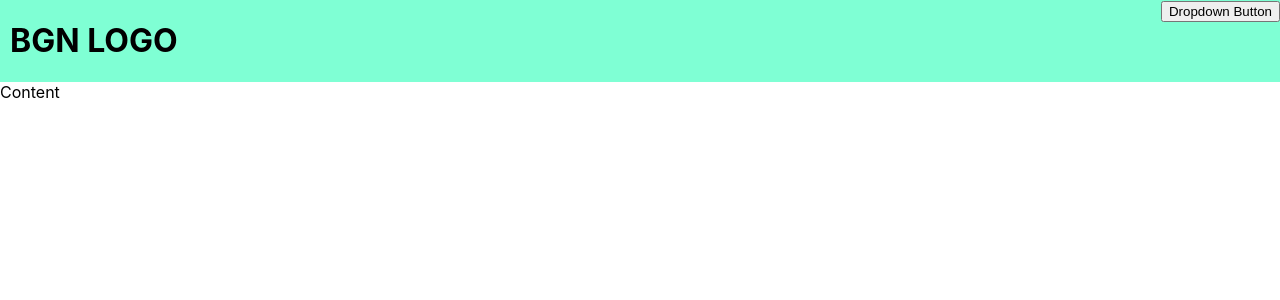
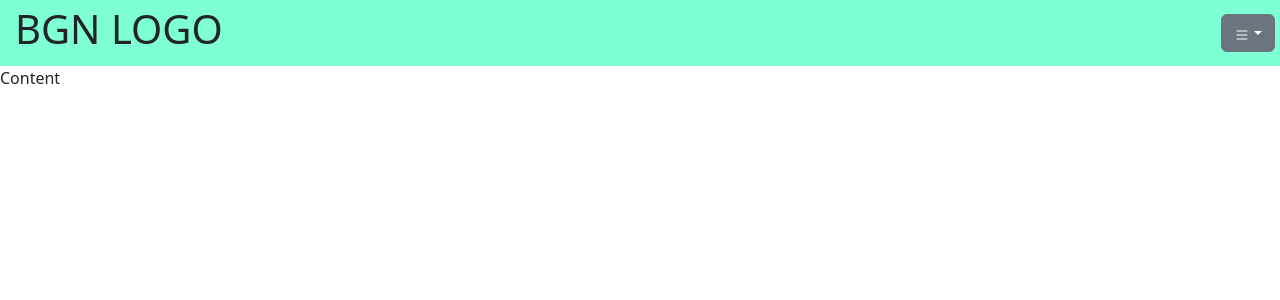
Before and after one commit to Zanderesque/boltgunnation, a React (Create React App) app: page / in a window 1280 px wide. Shown: the top 300 px of the page. Built offline with nearby package versions, Linux system fonts and the light colour scheme.

Commit message:
added dropdown menu

```diff
--- a/package.json
+++ b/package.json
@@ -6,9 +6,11 @@
     "@testing-library/jest-dom": "^5.16.5",
     "@testing-library/react": "^13.4.0",
     "@testing-library/user-event": "^13.5.0",
+    "bootstrap": "^5.2.3",
     "react": "^18.2.0",
     "react-bootstrap": "^2.7.2",
     "react-dom": "^18.2.0",
+    "react-icons": "^4.7.1",
     "react-scripts": "^5.0.1",
     "web-vitals": "^2.1.4"
   },
--- a/src/components/Navbar/Navbar.jsx
+++ b/src/components/Navbar/Navbar.jsx
@@ -1,4 +1,5 @@
 import { Dropdown } from 'react-bootstrap';
+import { BsList } from 'react-icons/bs';
 
 export const Navbar = () => {
     return (
@@ -25,14 +26,16 @@ const NavbarCenter = () => {
 const NavbarEnd = () => {
     return (
         <Dropdown>
-            <Dropdown.Toggle variant="success" id="dropdown-basic">
-                Dropdown Button
+            <Dropdown.Toggle variant="secondary" id="dropdown-basic">
+                <BsList />
             </Dropdown.Toggle>
 
             <Dropdown.Menu>
-                <Dropdown.Item href="#/action-1">Action</Dropdown.Item>
-                <Dropdown.Item href="#/action-2">Another action</Dropdown.Item>
-                <Dropdown.Item href="#/action-3">Something else</Dropdown.Item>
+                <Dropdown.Item href="#/action-1">Home</Dropdown.Item>
+                <Dropdown.Item href="#/action-2">Bolt Gun Race</Dropdown.Item>
+                <Dropdown.Item href="#/action-3">Range Safety Rules</Dropdown.Item>
+                <Dropdown.Item href="#/action-3">Del Norte Gun Club</Dropdown.Item>
+                <Dropdown.Item href="#/action-3">Zia Rifle & Pistol Club</Dropdown.Item>
             </Dropdown.Menu>
         </Dropdown>
     );
@@ -43,6 +46,8 @@ const mainNavbar = {
     display: 'flex',
     height: 'fit-content',
     justifyContent: 'space-between',
+    alignItems: 'center',
+    padding: '5px',
 };
 
 const logoContainer = {
```
Also changed, not shown: src/index.js (+9 -8 lines), 1 other file (tests, documents, lock files or other folders).
